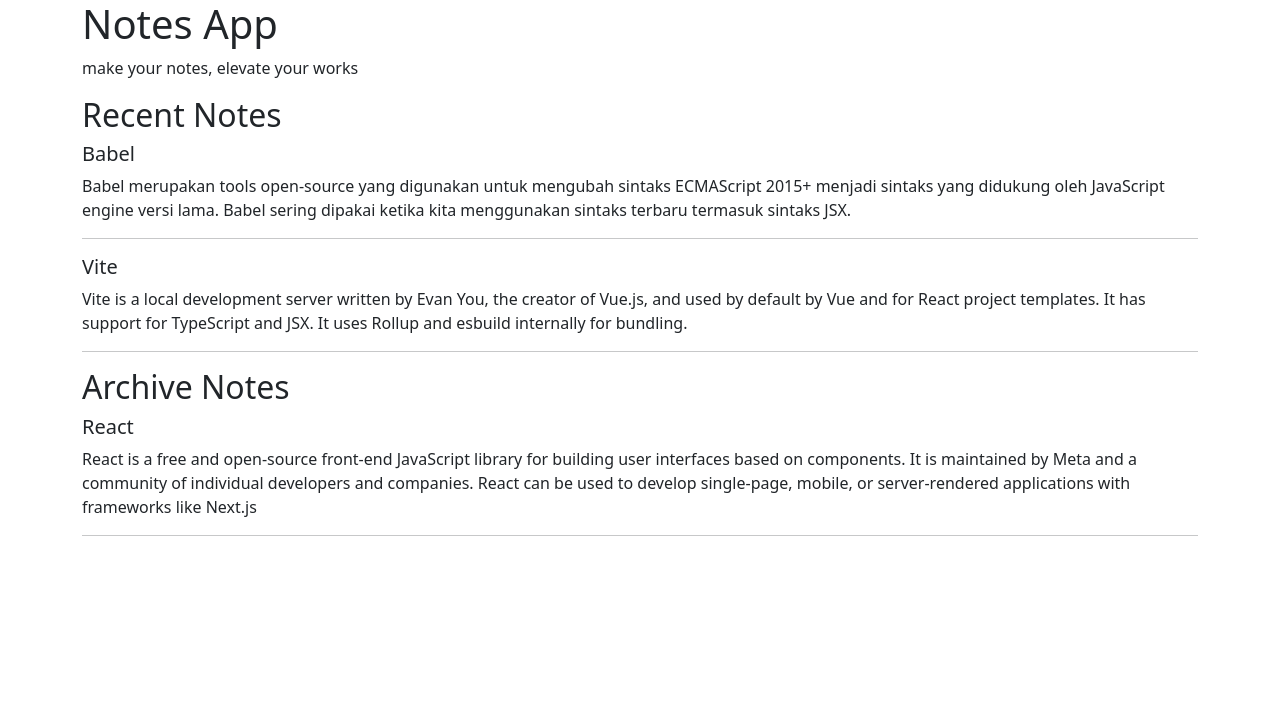
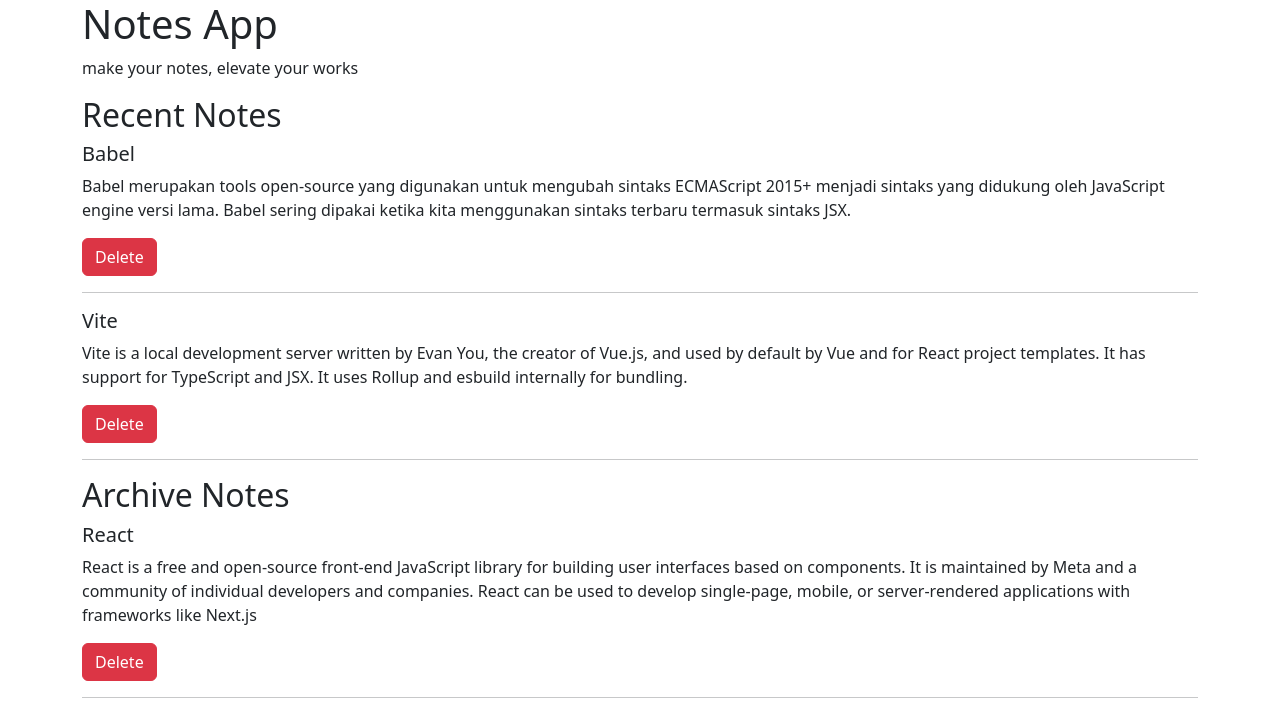
Before and after one commit to faridnugraha/react-notes-app, a React (Vite) app: page / in a window 1280 px wide. Shown: the top 720 px of the page. Built offline with nearby package versions, Linux system fonts and the light colour scheme.

Commit message:
success delete data

```diff
--- a/src/components/NoteItem.jsx
+++ b/src/components/NoteItem.jsx
@@ -1,10 +1,12 @@
 import React from "react";
+import { Button } from "react-bootstrap"
 
-function NoteItem({id, title, body, archived, createdAt}){
+function NoteItem({id, title, body, archived, createdAt, onDelete}){
     return(
         <div className="note-item">
             <h5>{title}</h5>
             <p>{body}</p>
+            <Button variant="danger" onClick={() => onDelete(id)}>Delete</Button>{' '}
             <hr />
         </div>
     )
--- a/src/components/NotesApp.jsx
+++ b/src/components/NotesApp.jsx
@@ -11,6 +11,13 @@
         this.state = {
             notes: getNotes()
         }
+
+        this.onDeleteNoteHandler = this.onDeleteNoteHandler.bind(this)
+    }
+
+    onDeleteNoteHandler(id){
+        const notes = this.state.notes.filter(note => note.id !== id)
+        this.setState({notes})
     }
 
     render(){
@@ -20,10 +27,10 @@
                 <p>make your notes, elevate your works</p>
 
                 <h2>Recent Notes</h2>
-                <NoteList notes={this.state.notes} isArchived={false}/>
+                <NoteList notes={this.state.notes} isArchived={false} onDelete={this.onDeleteNoteHandler}/>
 
                 <h2>Archive Notes</h2>
-                <NoteList notes={this.state.notes} isArchived={true}/>
+                <NoteList notes={this.state.notes} isArchived={true} onDelete={this.onDeleteNoteHandler}/>
             </Container>
         )
     }
--- a/src/components/NotesList.jsx
+++ b/src/components/NotesList.jsx
@@ -1,13 +1,13 @@
 import React from "react";
 import NoteItem from "./NoteItem"
 
-function NotesList({notes, isArchived}){
+function NotesList({notes, isArchived, onDelete}){
     const filteredNotes = notes.filter((note) => note.archived === isArchived)
     return (
         <div className="notes-list">
             {
                 filteredNotes.map((note) => (
-                    <NoteItem key={note.id} id={note.id} {...note}/>
+                    <NoteItem key={note.id} onDelete={onDelete} {...note}/>
                 ))
             }
         </div>
```
